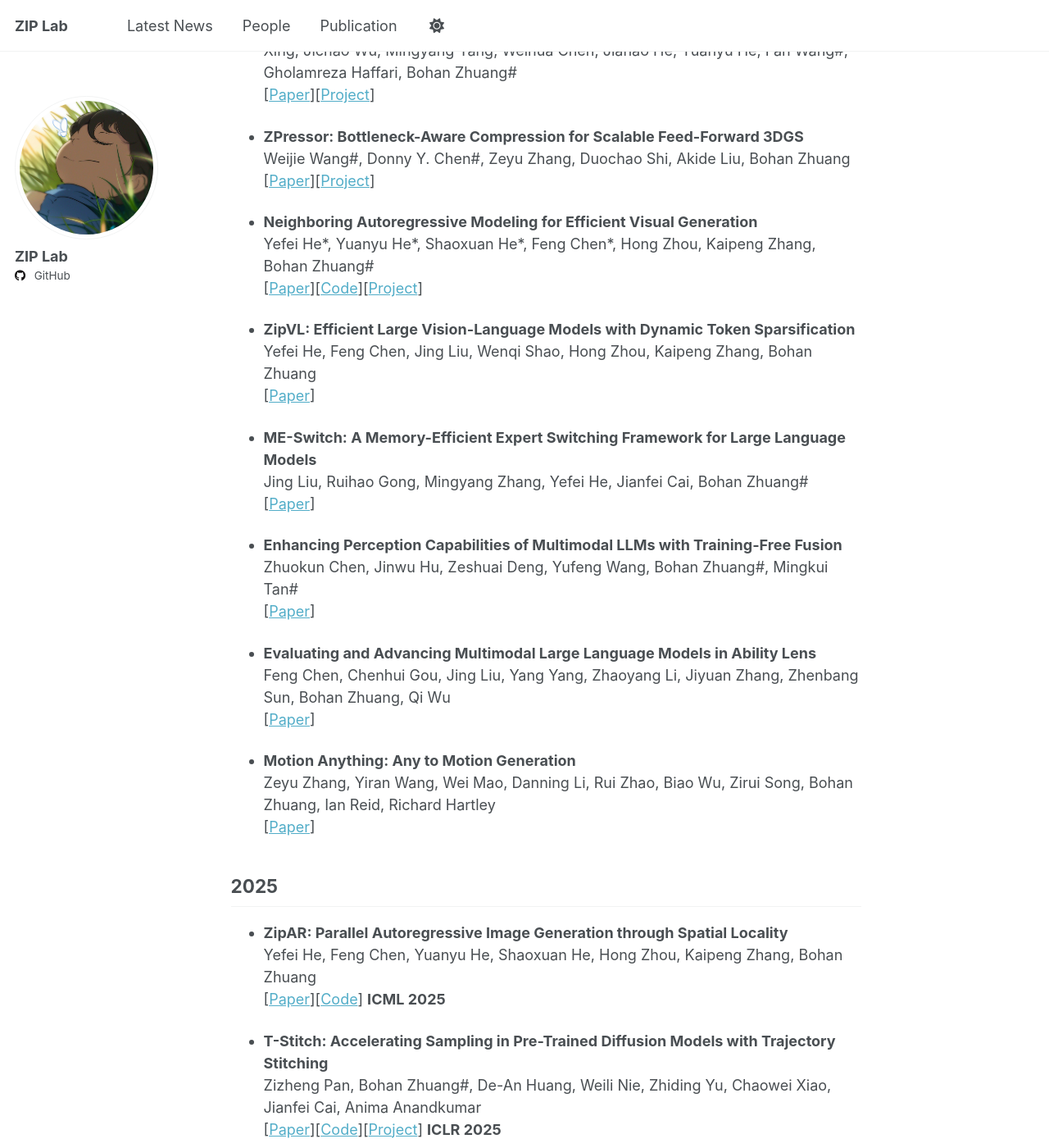
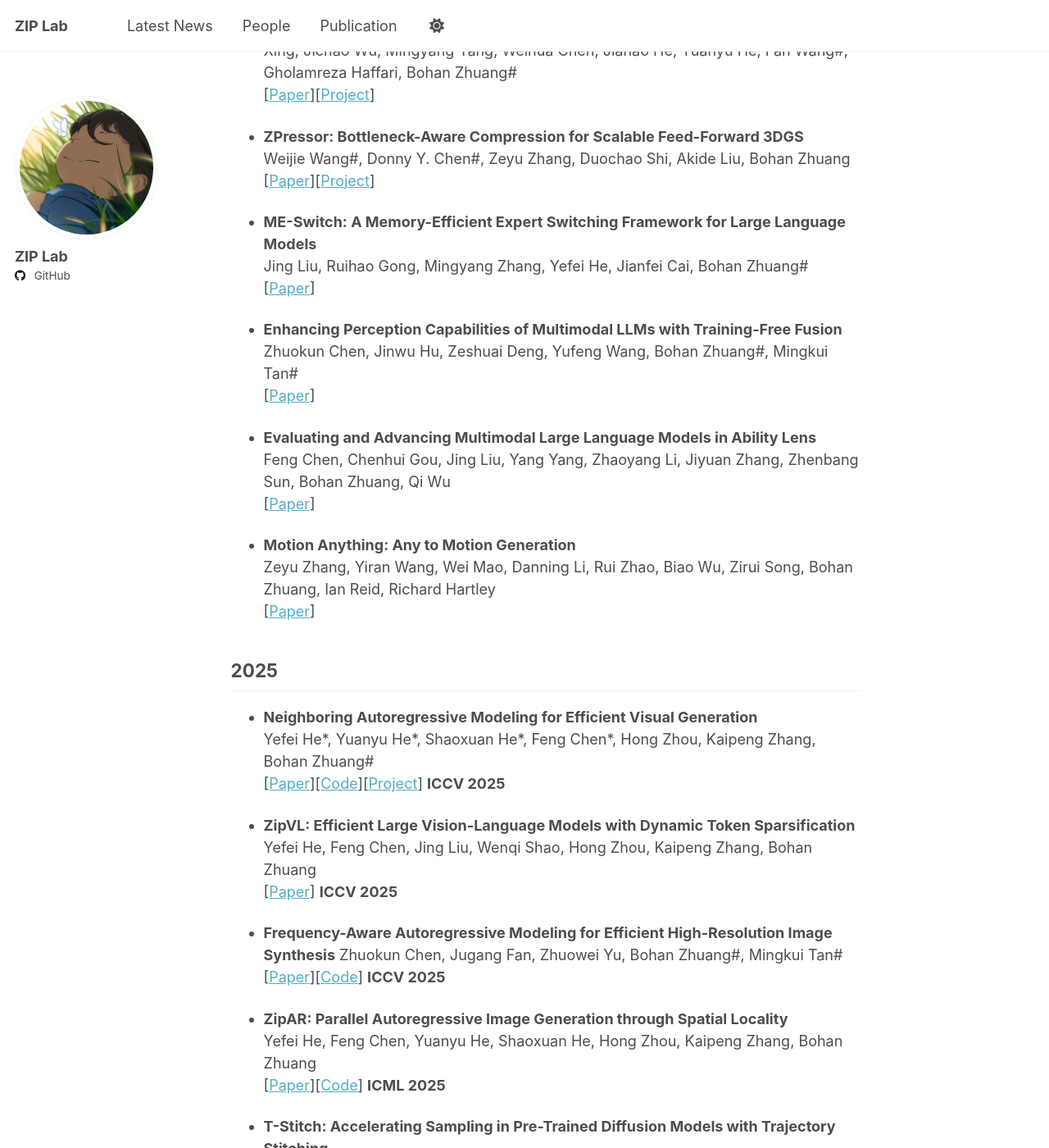
Before and after one commit to ziplab/ziplab.github.io, a Jekyll site: the page built from _pages/publication.md, in a window 1280 px wide and 1400 px high, scrolled down 234 px. Shown: the whole window at 82% size. Built offline with Jekyll 4.4.1, drawn with Linux system fonts in a browser that asks for light colours.

Commit message:
Update publication.md

```diff
--- a/_pages/publication.md
+++ b/_pages/publication.md
@@ -43,9 +35,25 @@ Zeyu Zhang, Yiran Wang, Wei Mao, Danning Li, Rui Zhao, Biao Wu, Zirui Song, Boha
 
 ## 2025
 
+- **Neighboring Autoregressive Modeling for Efficient Visual Generation**
+Yefei He\*, Yuanyu He\*, Shaoxuan He\*, Feng Chen\*, Hong Zhou, Kaipeng Zhang, Bohan Zhuang#
+\[[Paper](https://arxiv.org/pdf/2503.10696)\]\[[Code](https://github.com/ThisisBillhe/NAR)\]\[[Project](https://yuanyu0.github.io/nar/)\]  **ICCV 2025**
+
+
+- **ZipVL: Efficient Large Vision-Language Models with Dynamic Token Sparsification**
+Yefei He, Feng Chen, Jing Liu, Wenqi Shao, Hong Zhou, Kaipeng Zhang, Bohan Zhuang
+\[[Paper](https://arxiv.org/abs/2410.08584)\]  **ICCV 2025**
+
+
+- **Frequency-Aware Autoregressive Modeling for Efficient High-Resolution Image Synthesis**
+Zhuokun Chen, Jugang Fan, Zhuowei Yu, Bohan Zhuang#, Mingkui Tan#
+\[[Paper]()\]\[[Code]()\]  **ICCV 2025**
+
+
 - **ZipAR: Parallel Autoregressive Image Generation through Spatial Locality**
 Yefei He, Feng Chen, Yuanyu He, Shaoxuan He, Hong Zhou, Kaipeng Zhang, Bohan Zhuang
 \[[Paper](https://arxiv.org/pdf/2412.04062)\]\[[Code](https://github.com/ThisisBillhe/ZipAR)\]  **ICML 2025**
+
 
 - **T-Stitch: Accelerating Sampling in Pre-Trained Diffusion Models with Trajectory Stitching**
 Zizheng Pan, Bohan Zhuang#, De-An Huang, Weili Nie, Zhiding Yu, Chaowei Xiao, Jianfei Cai, Anima Anandkumar
```
Also changed, not shown: other parts of _pages/publication.md (+0 -8 lines).
